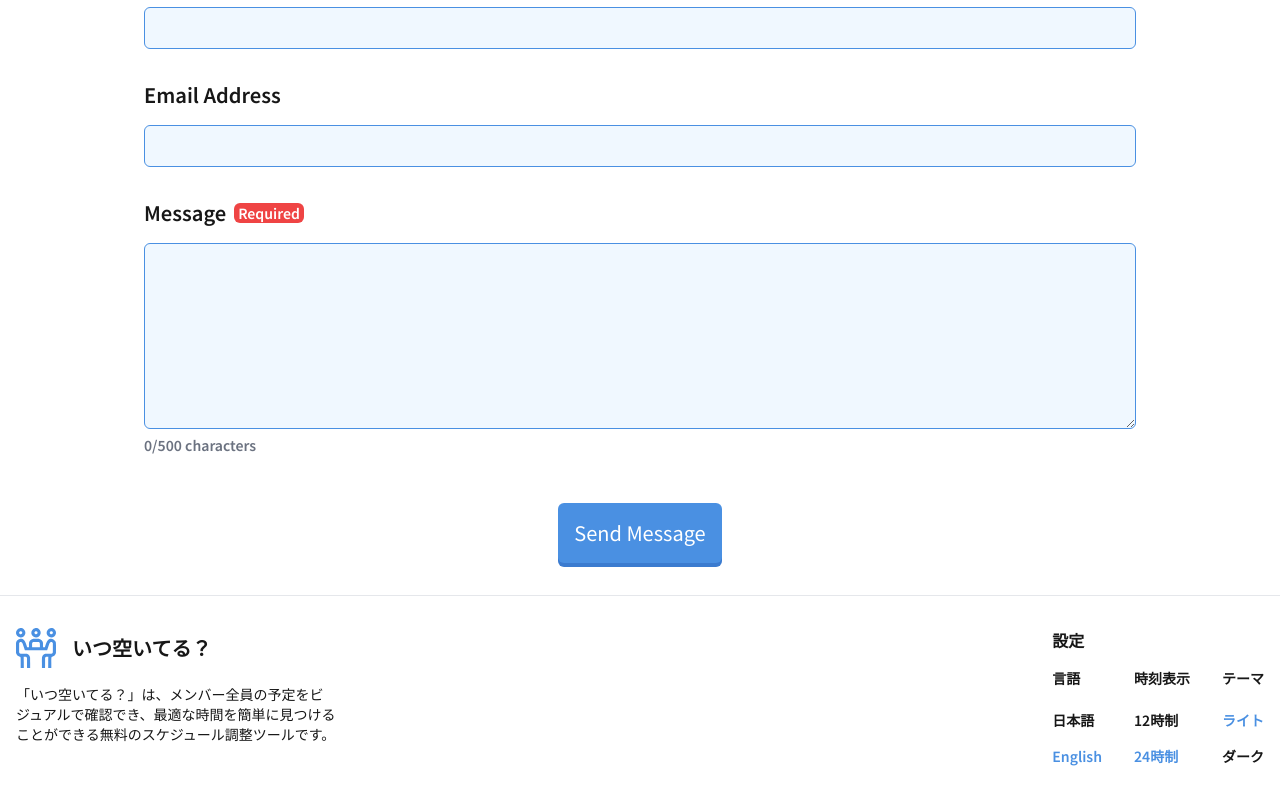
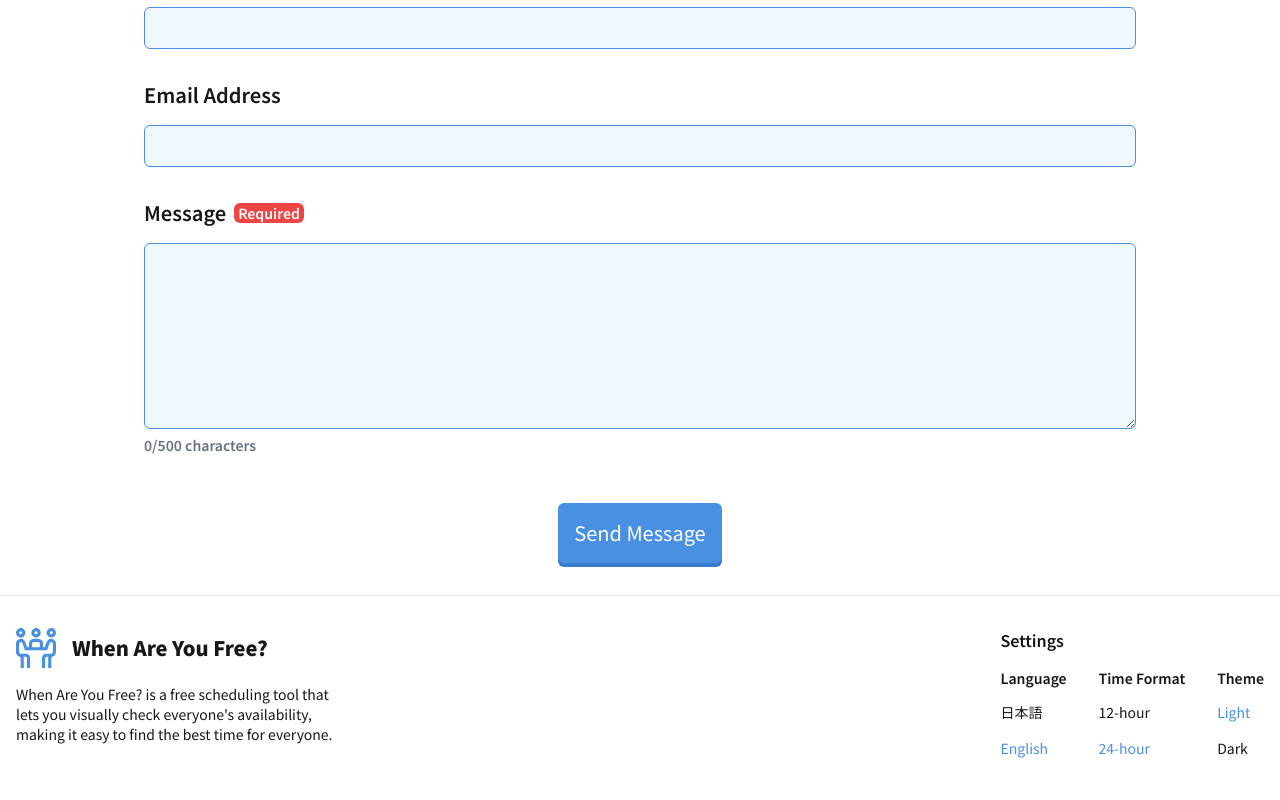
Before and after one commit to takumitoma/itsu-aiteru-scheduler, a Next.js app: page /en/contact in a window 1280 px wide. Shown: the part 353-1153 px from the top of the page. Built offline with nearby package versions, Linux system fonts and the light colour scheme.

Commit message:
feat: add i18n support to Footer

```diff
--- a/messages/en.json
+++ b/messages/en.json
@@ -1,10 +1,30 @@
 {
+  "Footer": {
+    "appName": "When Are You Free?",
+    "description": "When Are You Free? is a free scheduling tool that lets you visually check everyone's availability, making it easy to find the best time for everyone.",
+    "settings": {
+      "title": "Settings",
+      "language": {
+        "label": "Language"
+      },
+      "timeFormat": {
+        "label": "Time Format",
+        "12hour": "12-hour",
+        "24hour": "24-hour"
+      },
+      "theme": {
+        "label": "Theme",
+        "light": "Light",
+        "dark": "Dark"
+      }
+    }
+  },
   "Overview": {
     "pageTitle": "Service Overview",
     "sections": {
       "purpose": {
         "title": "About the Service",
-        "description": "Simplify group scheduling. 「When are you free?」 is a free scheduling tool that lets you visually check everyone's availability, making it easy to find the best time for everyone."
+        "description": "Simplify group scheduling. When Are You Free? is a free scheduling tool that lets you visually check everyone's availability, making it easy to find the best time for everyone."
       },
       "features": {
         "title": "Key Features",
--- a/messages/ja.json
+++ b/messages/ja.json
@@ -1,4 +1,24 @@
 {
+  "Footer": {
+    "appName": "いつ空いてる？",
+    "description": "「いつ空いてる？」は、メンバー全員の予定をビジュアルで確認でき、最適な時間を簡単に見つけることができる無料のスケジュール調整ツールです。",
+    "settings": {
+      "title": "設定",
+      "language": {
+        "label": "言語"
+      },
+      "timeFormat": {
+        "label": "時刻表示",
+        "12hour": "12時制",
+        "24hour": "24時制"
+      },
+      "theme": {
+        "label": "テーマ",
+        "light": "ライト",
+        "dark": "ダーク"
+      }
+    }
+  },
   "Overview": {
     "pageTitle": "サービス概要",
     "sections": {
--- a/src/components/Footer/Footer.tsx
+++ b/src/components/Footer/Footer.tsx
@@ -4,10 +4,11 @@ import Image from 'next/image';
 import { useTimeFormatContext } from '@/providers/TimeFormatContext';
 import { useTheme } from 'next-themes';
 import { useEffect, useState, useTransition } from 'react';
-import { useLocale } from 'next-intl';
+import { useLocale, useTranslations } from 'next-intl';
 import { usePathname, useRouter } from '@/i18n/routing';
 
 const Footer: React.FC = () => {
+  const t = useTranslations('Footer');
   const { timeFormat, setTimeFormat } = useTimeFormatContext();
   const { theme, setTheme } = useTheme();
   const [isPending, startTransition] = useTransition();
@@ -21,11 +22,11 @@ const Footer: React.FC = () => {
     setMounted(true);
   }, []);
 
-  const handleLanguageChange = (locale: string) => {
+  function handleLanguageChange(locale: string) {
     startTransition(() => {
       router.replace(pathname, { locale });
     });
-  };
+  }
 
   return (
     <footer className="py-8 border-t border-borderGray">
@@ -37,20 +38,18 @@ const Footer: React.FC = () => {
         <article className="flex flex-col w-full md:w-[320px] space-y-4">
           <div className="flex items-center space-x-4">
             <Image src="/logo/main-logo.svg" alt="Logo" width={40} height={40} />
-            <span className="text-xl font-bold">いつ空いてる？</span>
+            <span className="text-xl font-bold">{t('appName')}</span>
           </div>
 
-          <p className="text-sm">
-            「いつ空いてる？」は、メンバー全員の予定をビジュアルで確認でき、最適な時間を簡単に見つけることができる無料のスケジュール調整ツールです。
-          </p>
+          <p className="text-sm">{t('description')}</p>
         </article>
 
         {/* Settings */}
         <section className="flex flex-col space-y-4">
-          <h4 className="font-semibold">設定</h4>
+          <h4 className="font-semibold">{t('settings.title')}</h4>
           <div className="flex space-x-8">
-            <fieldset className="flex flex-col space-y-4">
-              <legend className="font-semibold text-sm">言語</legend>
+            <fieldset className="flex flex-col space-y-2">
+              <legend className="font-semibold text-sm">{t('settings.language.label')}</legend>
               <div className="flex flex-col space-y-2">
                 <label>
                   <input
@@ -63,7 +62,7 @@ const Footer: React.FC = () => {
                     disabled={isPending}
                   />
                   <span
-                    className={`text-sm ${
+                    className={`text-sm font-normal ${
                       localActive === 'ja' ? 'text-primary' : 'text-foreground hover:underline'
                     }`}
                   >
@@ -81,7 +80,7 @@ const Footer: React.FC = () => {
                     disabled={isPending}
                   />
                   <span
-                    className={`text-left text-sm ${
+                    className={`text-sm font-normal ${
                       localActive === 'en' ? 'text-primary' : 'text-foreground hover:underline'
                     }`}
                   >
@@ -91,8 +90,8 @@ const Footer: React.FC = () => {
               </div>
             </fieldset>
 
-            <fieldset className="flex flex-col space-y-4">
-              <legend className="font-semibold text-sm">時刻表示</legend>
+            <fieldset className="flex flex-col space-y-2">
+              <legend className="font-semibold text-sm">{t('settings.timeFormat.label')}</legend>
               <div className="flex flex-col space-y-2">
                 <label>
                   <input
@@ -104,11 +103,11 @@ const Footer: React.FC = () => {
                     className="sr-only"
                   />
                   <span
-                    className={`text-sm ${
+                    className={`text-sm font-normal ${
                       timeFormat === 12 ? 'text-primary' : 'text-foreground hover:underline'
                     }`}
                   >
-                    12時制
+                    {t('settings.timeFormat.12hour')}
                   </span>
                 </label>
                 <label>
@@ -121,19 +120,19 @@ const Footer: React.FC = () => {
                     className="sr-only"
                   />
                   <span
-                    className={`text-left text-sm ${
+                    className={`text-sm font-normal ${
                       timeFormat === 24 ? 'text-primary' : 'text-foreground hover:underline'
                     }`}
                   >
-                    24時制
+                    {t('settings.timeFormat.24hour')}
                   </span>
                 </label>
               </div>
             </fieldset>
 
             {mounted && (
-              <fieldset className="flex flex-col space-y-4">
-                <legend className="font-semibold text-sm">テーマ</legend>
+              <fieldset className="flex flex-col space-y-2">
+                <legend className="font-semibold text-sm">{t('settings.theme.label')}</legend>
                 <div className="flex flex-col space-y-2">
                   <label>
                     <input
@@ -145,11 +144,11 @@ const Footer: React.FC = () => {
                       className="sr-only"
                     />
                     <span
-                      className={`text-sm ${
+                      className={`text-sm font-normal ${
                         theme === 'light' ? 'text-primary' : 'text-foreground hover:underline'
                       }`}
                     >
-                      ライト
+                      {t('settings.theme.light')}
                     </span>
                   </label>
                   <label>
@@ -162,11 +161,11 @@ const Footer: React.FC = () => {
                       className="sr-only"
                     />
                     <span
-                      className={`text-sm ${
+                      className={`text-sm font-normal ${
                         theme === 'dark' ? 'text-primary' : 'text-foreground hover:underline'
                       }`}
                     >
-                      ダーク
+                      {t('settings.theme.dark')}
                     </span>
                   </label>
                 </div>
```
